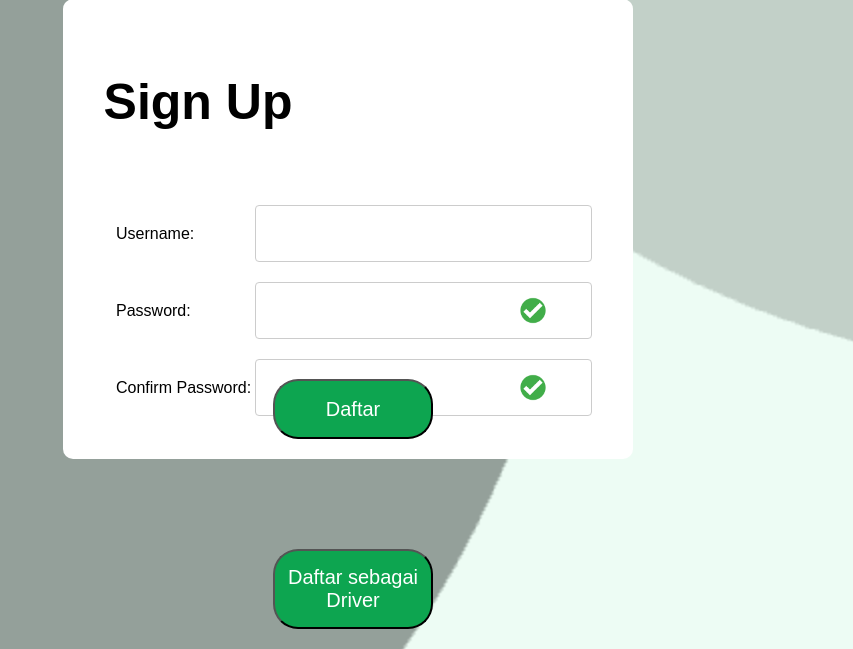
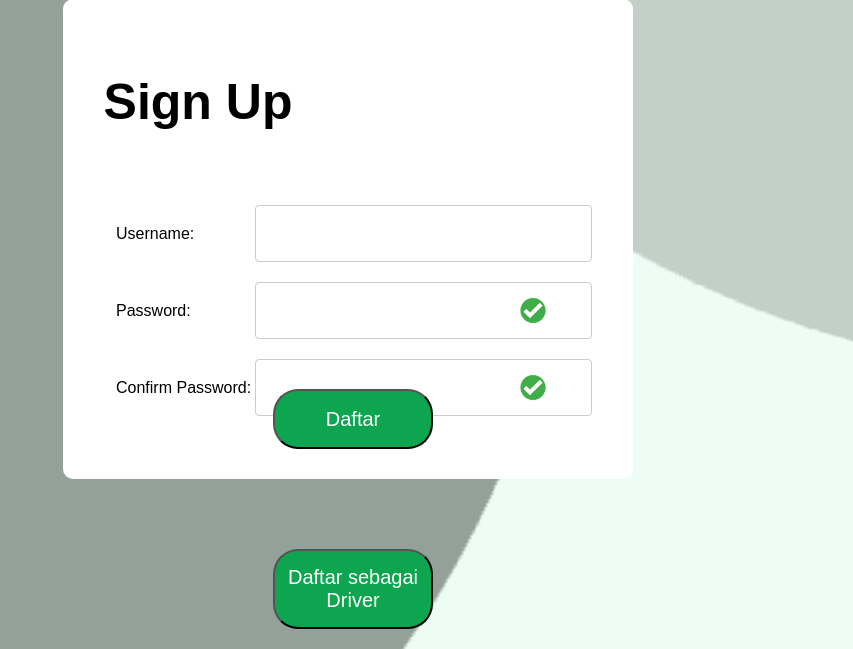
Before and after one commit to IvanLimosi/TugasBesarPBW, a PHP site: page /View/signup.php in a window 1280 px wide. Shown: the part 251-900 px from the top of the page, without its empty margins (427-1280 px from the left). Run offline with PHP 8.4, Linux system fonts and the light colour scheme; data that the repository does not hold is empty.

Commit message:
Update styleSignUp.css

```diff
--- a/View/css/styleSignUp.css
+++ b/View/css/styleSignUp.css
@@ -16,7 +16,7 @@ p{
     top: 250px;
     left: 490px;
     width: 570px;
-    height: 460px;
+    height: 480px;
     background-color: white;
     border-radius: 10px;
 }
@@ -50,7 +50,7 @@ input[type=password], select {
 }
 input[type=submit] {
     position: absolute;
-    top: 380px;
+    top: 390px;
     left: 210px;
     background-color: #0da550;
 	font-family: Arial;
```
